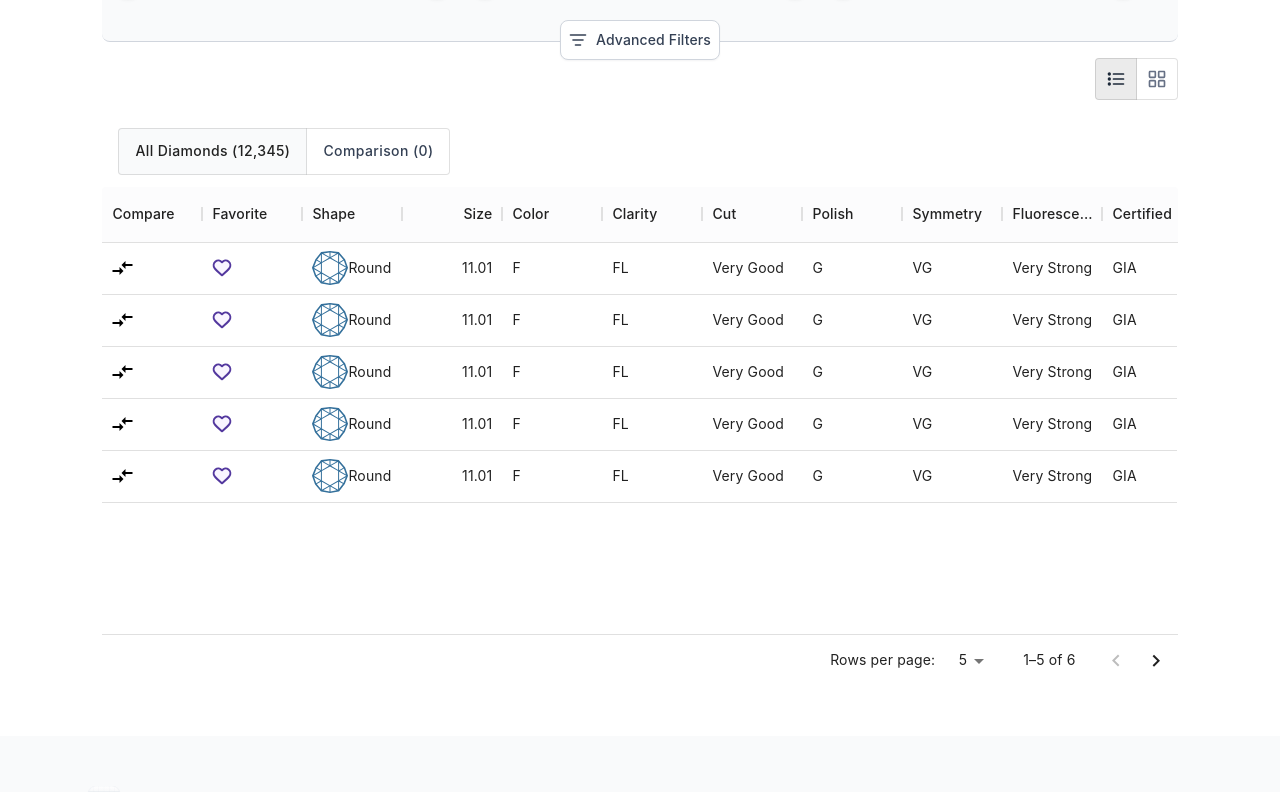
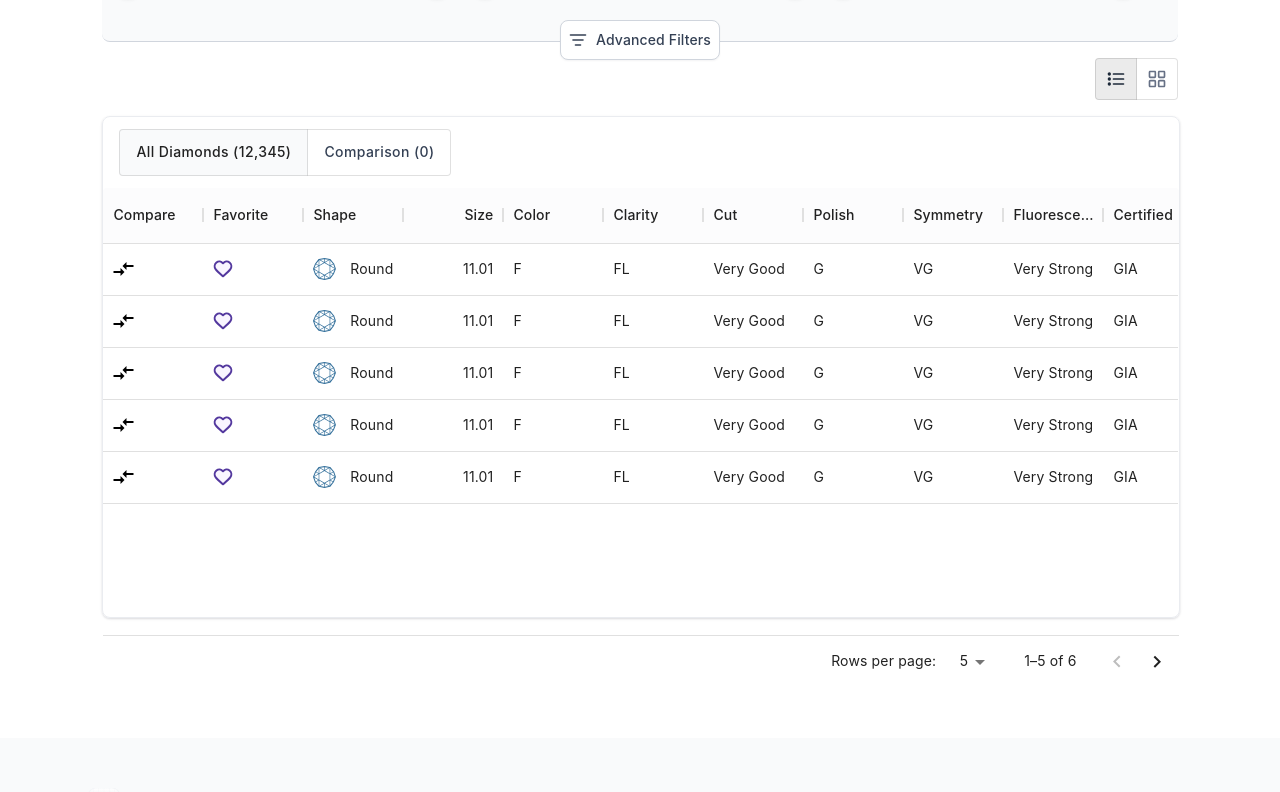
Before and after one commit to binyaalex/diamonds, a React (Create React App) app: page / in a window 1280 px wide. Shown: the part 644-1436 px from the top of the page. Built offline with nearby package versions, Linux system fonts and the light colour scheme.

Commit message:
data css

```diff
--- a/src/components/home/Results.js
+++ b/src/components/home/Results.js
@@ -26,14 +26,12 @@ const columns = [
   {
     field: 'compare',
     headerName: 'Compare',
-    // width: 90,
     renderCell: () => (<Compare />),
     headerClassName: 'header'
   },
   {
     field: 'favorite',
     headerName: 'Favorite',
-    // width: 130,
     renderCell: () => (<Heart />),
     headerClassName: 'header'
   },
@@ -41,15 +39,13 @@ const columns = [
   {
     field: 'shape',
     headerName: 'Shape',
-    // width: 90,
     headerClassName: 'header',
-    renderCell: (params) => (<><Shape />{params.row.shape}</>),
+    renderCell: (params) => (<><Shape style={{ marginRight: '14px' }} />{' '}{params.row.shape}</>),
   },
   {
     field: 'size',
     headerName: 'Size',
     type: 'number',
-    // width: 160,
     headerClassName: 'header'
   },
   {
@@ -87,20 +83,19 @@ const columns = [
     headerName: 'Certified',
     headerClassName: 'header'
   },
-
   {
     field: 'price',
     headerName: 'Price',
     type: 'number',
     headerClassName: 'header',
-    renderCell: (params) => (<>{`${params.row.price.toLocaleString()} $`}</>),
+    renderCell: (params) => (<>{`$${params.row.price.toLocaleString()}`}</>),
   },
   {
     field: 'ct',
     headerName: '$/Ct',
     type: 'number',
     headerClassName: 'header',
-    renderCell: (params) => (<>{`${params.row.ct} $`}</>),
+    renderCell: (params) => (<>{`$${params.row.ct}`}</>),
   },
   {
     field: 'rap',
@@ -113,8 +108,7 @@ const columns = [
     field: 'watch',
     renderCell: () => (<Eye />),
     headerClassName: 'header'
-  },
-
+  }
 ];
 
 const rows = [
@@ -165,7 +159,7 @@ const Results = () => {
           ?
 
           <div variant="outlined"
-            style={{ height: '500px', width: '100%' }}>
+            style={{ height: '500px', width: '100%', border: '1px solid #EAECF0', boxShadow: '0px 1px 3px rgba(16, 24, 40, 0.1), 0px 1px 2px rgba(16, 24, 40, 0.06)', borderRadius: '8px' }}>
             <Box sx={{
               display: 'flex', justifyContent: 'left', p: "12px 16px"
             }}>
@@ -201,7 +195,7 @@ const Results = () => {
               }}
               rows={rows}
               columns={columns}
-
+              autoPageSize='true'
               disableColumnMenu
               pageSize={pageSize}
               onPageSizeChange={(newPageSize) => setPageSize(newPageSize)}
```
